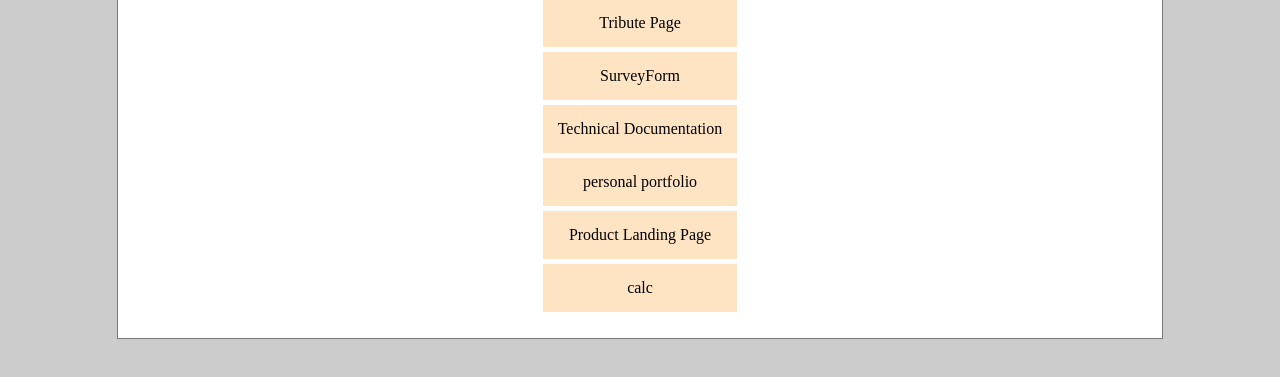
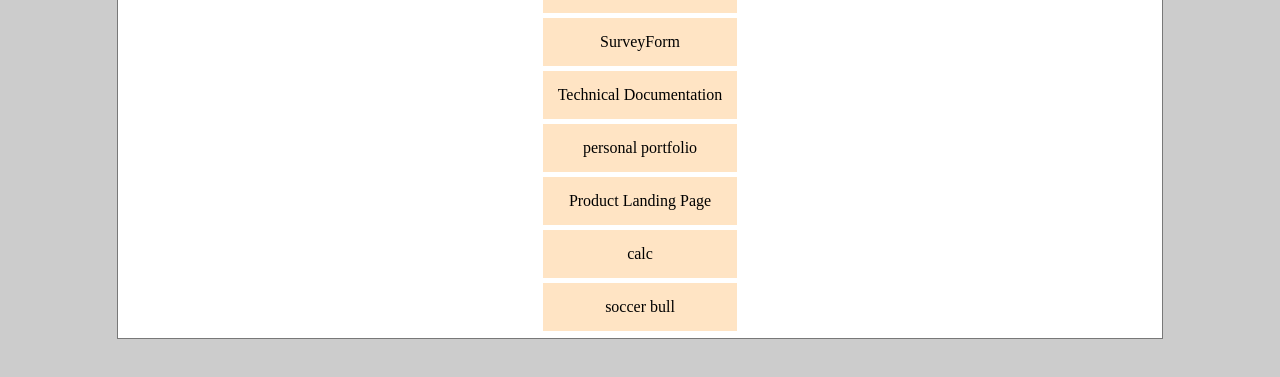
Before and after one commit to kgw94/kgw94.github.io, a plain HTML site: page index.html in a window 1280 px wide. Shown: the part 121-498 px from the top of the page. Drawn offline with Linux system fonts and the light colour scheme.

Commit message:
Update index.html

```diff
--- a/index.html
+++ b/index.html
@@ -54,6 +54,7 @@
     <li><a href="portfolio/index.html" target="_self"> personal portfolio</a></li>
     <li><a href="product/index.html" target="_self">Product Landing Page</a></li>
    <li><a href="calc/index.html" target="_blank"> calc</a></li>
+   <li><a href="139/screenshots/index.html" target="_blank"> soccer bull</a></li>
   </ul>
 </div>
 </body>
```
